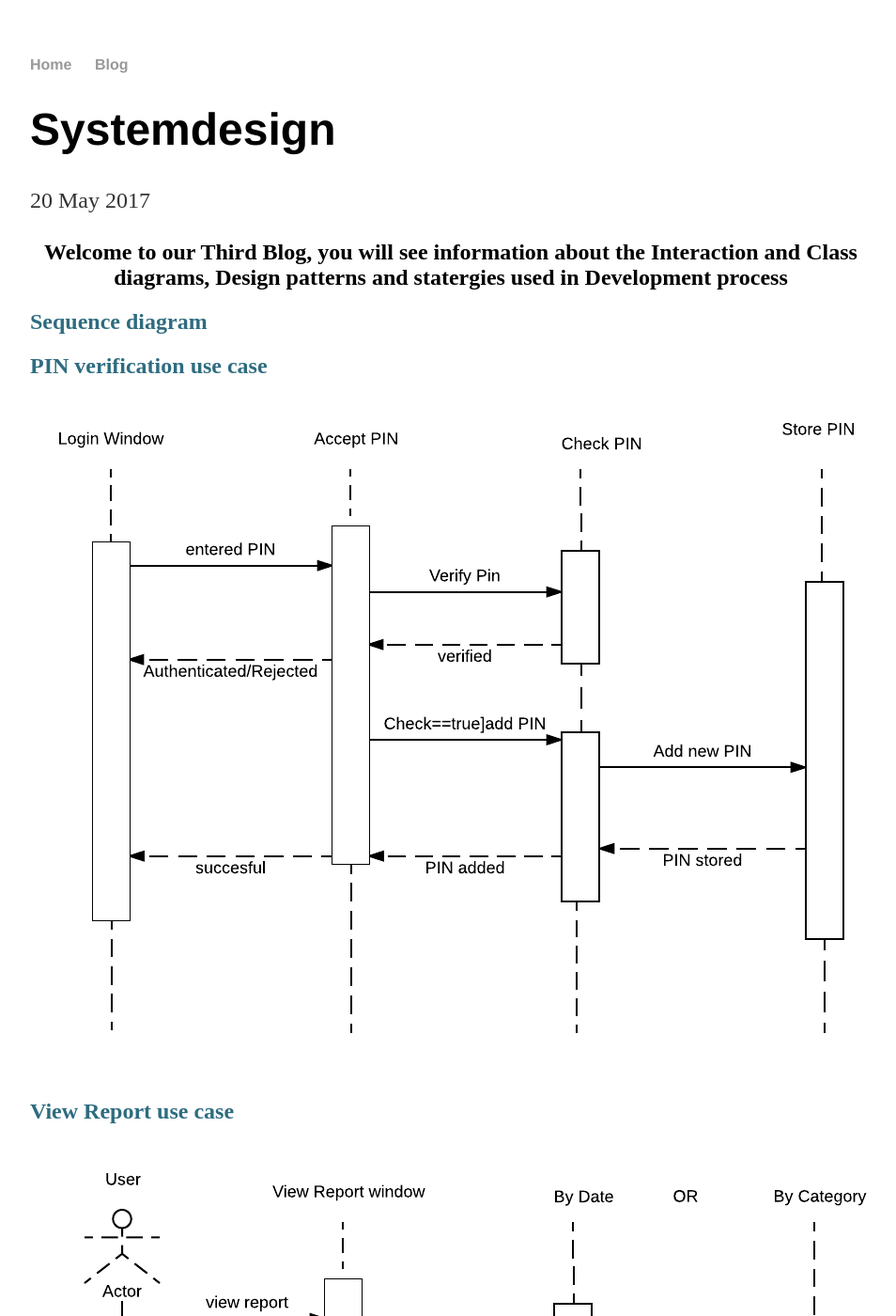
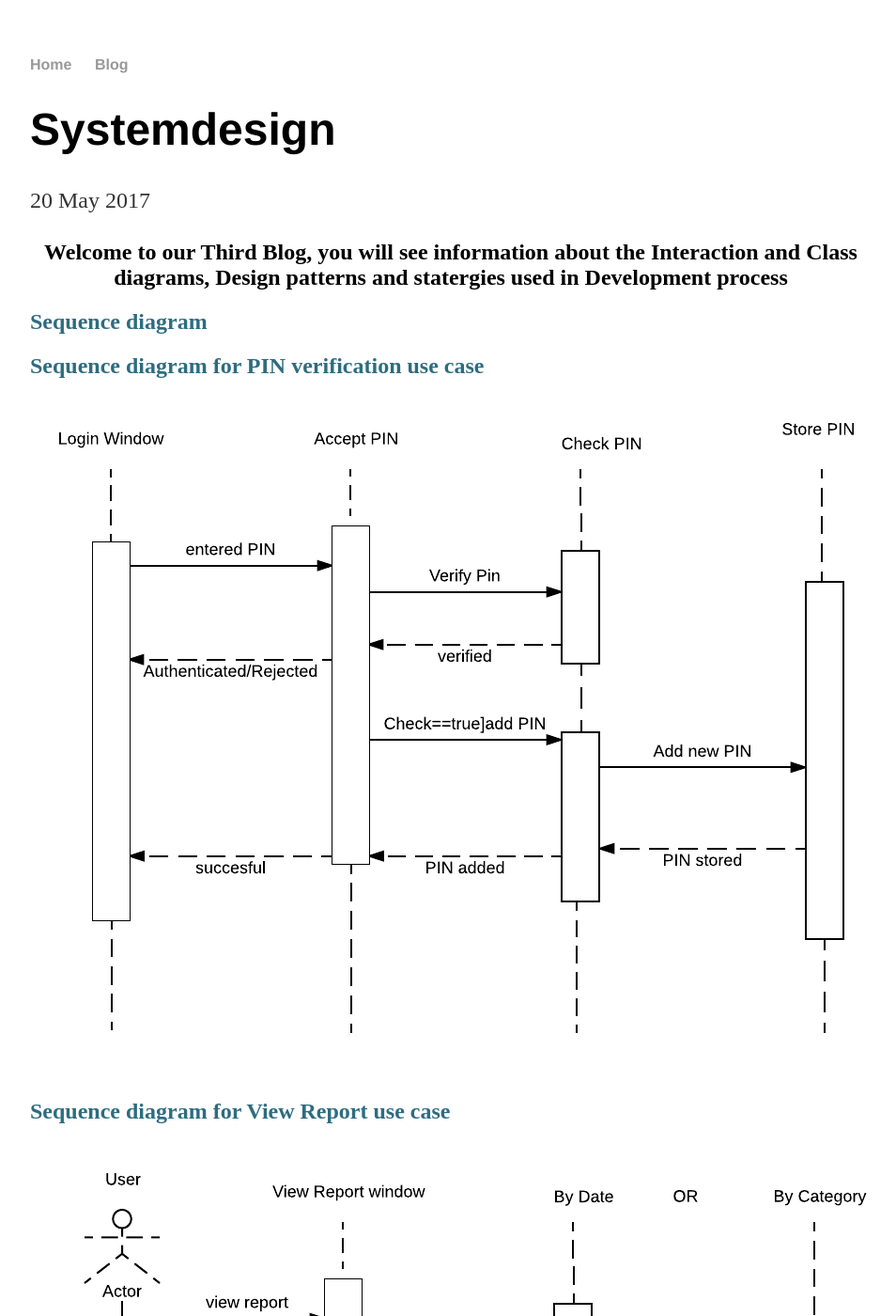
Before and after one commit to vinoth789/Money-tracker, a Jekyll site: the page built from docs/_posts/2017-05-20-SystemDesign.md, in a window 1280 px wide and 1400 px high. Shown: the whole window at 94% size, without its empty margins (160-1114 px from the left). Built offline with Jekyll 4.4.1, drawn with Linux system fonts in a browser that asks for light colours; our own code applies the rules of GitHub Pages for plain Markdown files; some of the changed text lies outside the part shown.

Commit message:
Update 2017-05-20-SystemDesign.md

```diff
--- a/docs/_posts/2017-05-20-SystemDesign.md
+++ b/docs/_posts/2017-05-20-SystemDesign.md
@@ -3,13 +3,13 @@
 </div>
 
 <h2 style="color: #2e6c80;">Sequence diagram </h2>
-<h2 style="color: #2e6c80;">PIN verification use case</h2>
+<h2 style="color: #2e6c80;">Sequence diagram for PIN verification use case</h2>
 <span align="center">
 ![sequencedg1 image]({{site.baseurl}}/images/MTSeqDgLogin.PNG "Sequence Diagram for Login process")
 </span>
 
 
-<h2 style="color: #2e6c80;">View Report use case</h2>
+<h2 style="color: #2e6c80;">Sequence diagram for View Report use case</h2>
 <span align="center" style="width:60px;">
 ![usecasediagram image]({{site.baseurl}}/images/MTSeqDgReport.PNG "Add new transaction")
 </span>
@@ -182,8 +182,10 @@
     <p>Design pattern is one of the best practices applied in object oriented programming. It provides standard terminology and are specific to certain scenarios.</p>
     <p>Our Money Tracker application will be built on creational pattern i.e, <b>Singleton Pattern</b> and can also include <b>Model-View-Controller pattern</b></p>
         <h2 style="color: #2e6c80;">Below scenario shows how Signleton pattern and MVC pattern is applied for Money Tracker app </h2>
-        <img style="align:center;" src="/isee2017-codecrunch/images/SingletonPattern.png" alt="Alt text"/>
-        <img style="align:center;" src="/isee2017-codecrunch/images/MVCPattern.png" alt="Alt text"/>
+        <img style="align:center;" src="/isee2017-codecrunch/images/SingletonPattern.png" alt="Singleton Pattern"/>
+        <p>Fig(a) Singleton pattern </p>
+        <img style="align:center;" src="/isee2017-codecrunch/images/MVCPattern.png" alt="MVC Pattern"/>
+        <p>Fig(b) MVC pattern </p>
  </div>
 
  <div>
```
